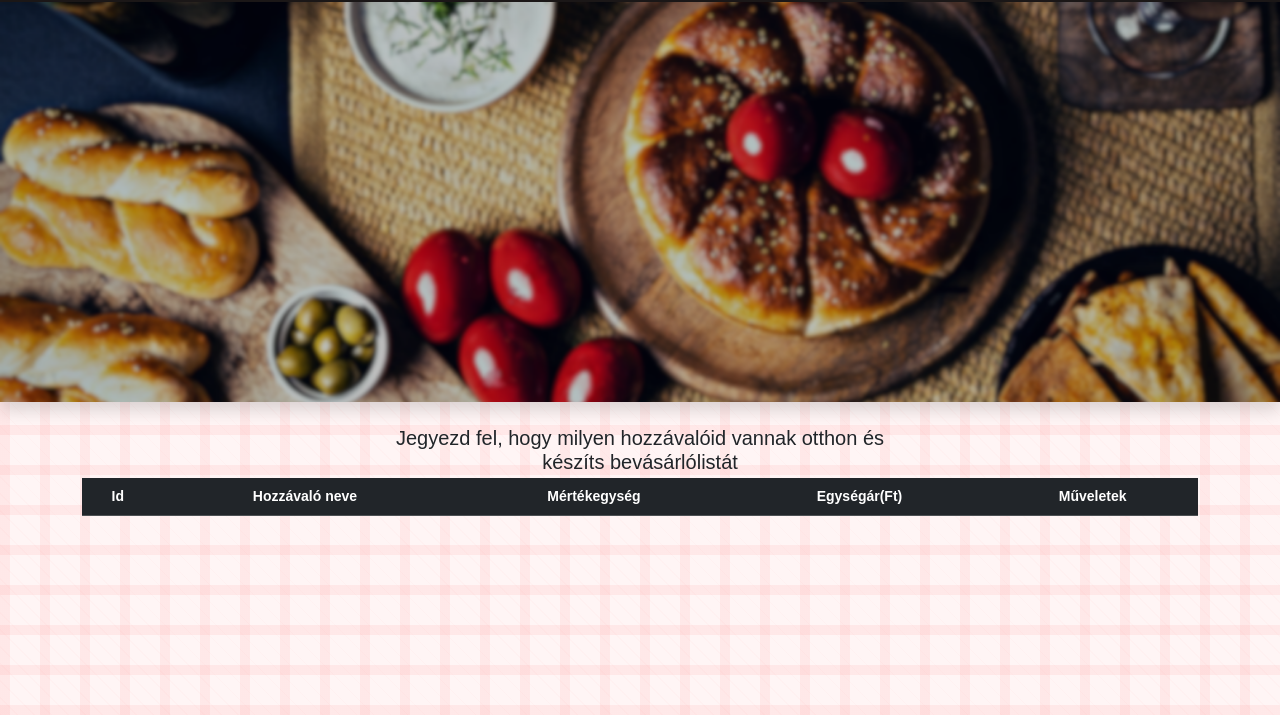
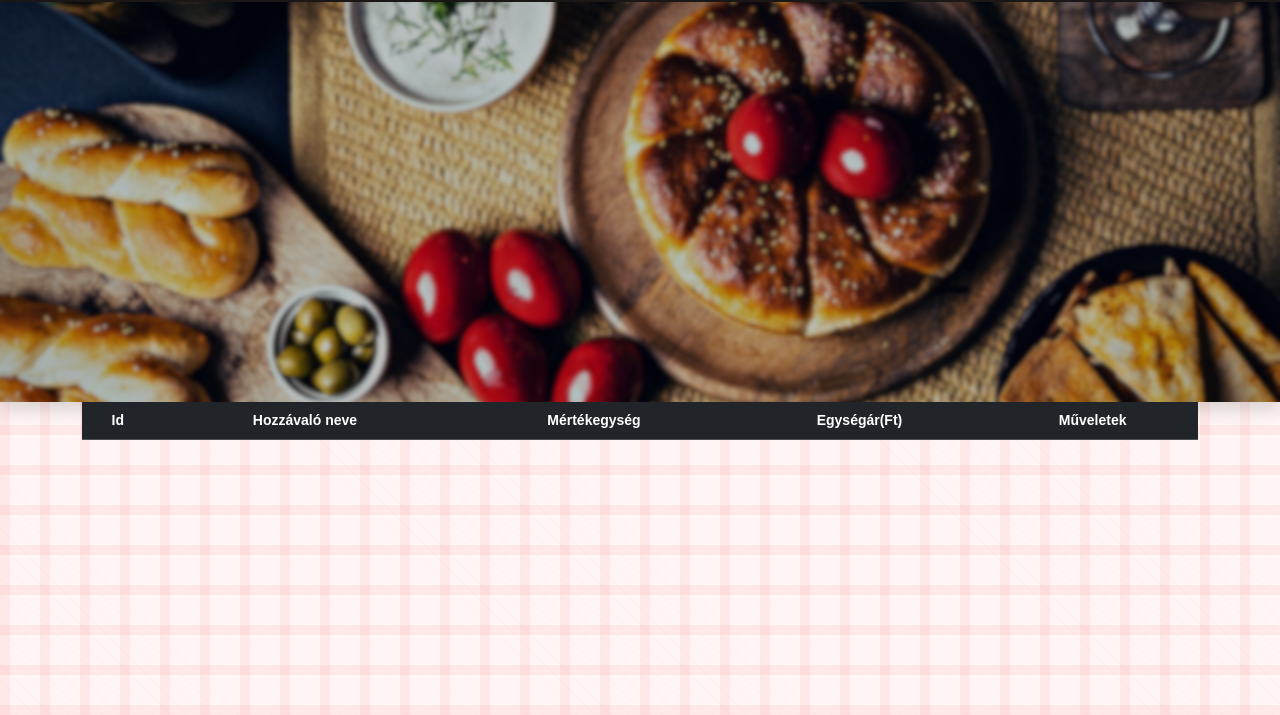
Before and after one commit to mezeirenata/TsProject-RecipeBook, a website built with Vite: page Recipebook/ingredients.html in a window 1280 px wide. Shown: the part 85-800 px from the top of the page. Built offline with nearby package versions, Linux system fonts and the light colour scheme.

Commit message:
#13 refactor and styling

```diff
--- a/Recipebook/ingredients.html
+++ b/Recipebook/ingredients.html
@@ -41,9 +41,8 @@
   </div>
   <div class="container-fluid shadow" id="navbar"></div> <!-- hatterkep -->
 
-  <h5 class="text-center my-4 mb-1">Jegyezd fel, hogy milyen hozzávalóid vannak otthon és<br>készíts bevásárlólistát</h5>
-  <div class="container my-4 mt-0 mx-auto ingredients-table-scroll">
-    <table class="table table-hover rounded-2">
+  <div id="tableContainer" class="container-lg mb-4 ingredients-table-scroll">
+    <table id="ingredientsTableEl" class="table table-hover w-100">
       <thead class="table-dark">
         <tr>
           <th scope="col" class="text-center">Id</th>
--- a/Recipebook/src/styles/ingredPage.css
+++ b/Recipebook/src/styles/ingredPage.css
@@ -25,7 +25,8 @@
 
 .ingredients-page .ingredients-table-scroll .table {
   margin-bottom: 0;
-  border-collapse: separate;
+  width: 100%;
+  border-collapse: collapse;
   border-spacing: 0;
 }
 
```
